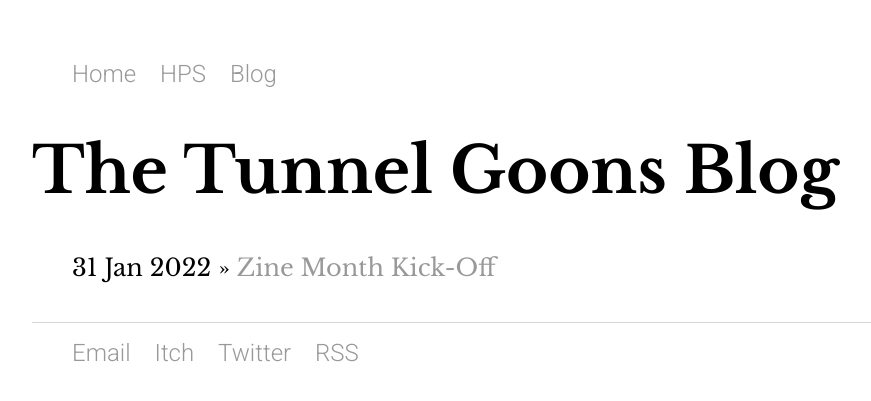
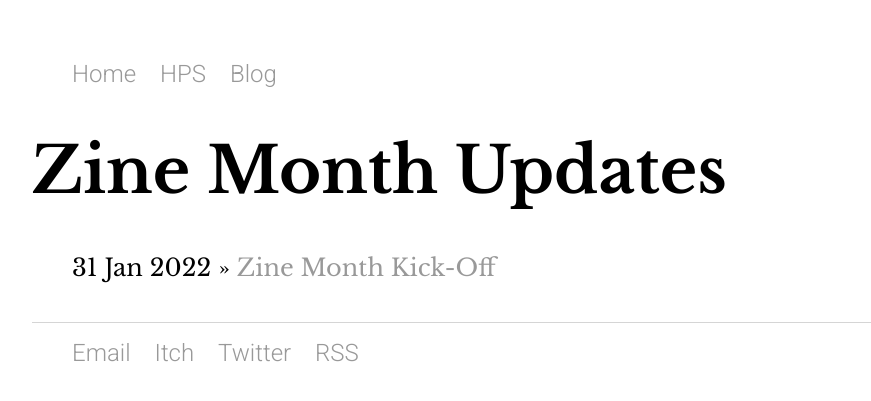
Before and after one commit to NateHPS/HPSstore, a Jekyll site: the page built from blog/index.html, in a window 1280 px wide. Shown: the top 401 px of the page, without its empty margins (160-1031 px from the left). Built offline with Jekyll 4.4.1, drawn with Linux system fonts in a browser that asks for light colours.

Commit message:
Update index.html

```diff
--- a/blog/index.html
+++ b/blog/index.html
@@ -1,6 +1,6 @@
 ---
 layout: default
-title: The Tunnel Goons Blog
+title: Zine Month Updates
 ---
 	<h1>{{ page.title }}</h1>
 	<ul class="posts">
```
